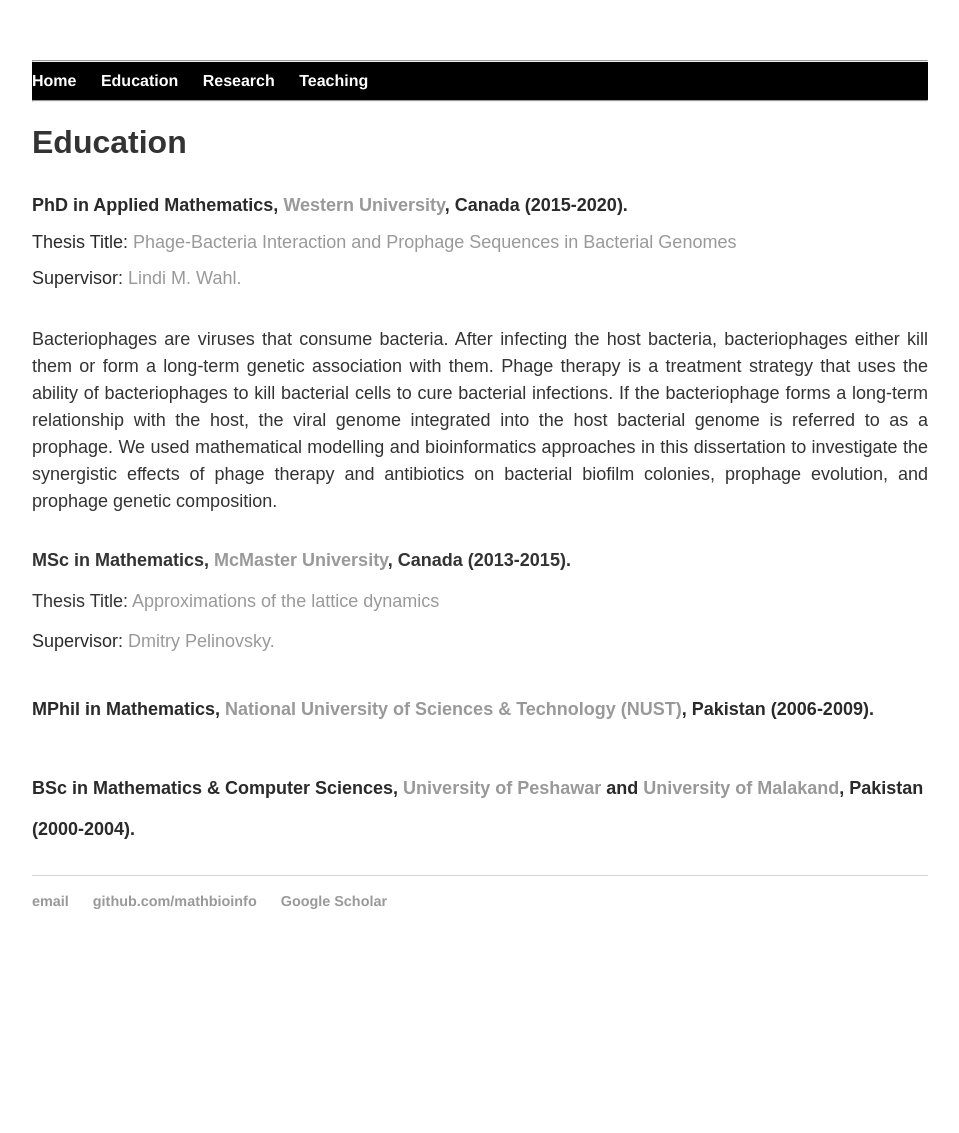
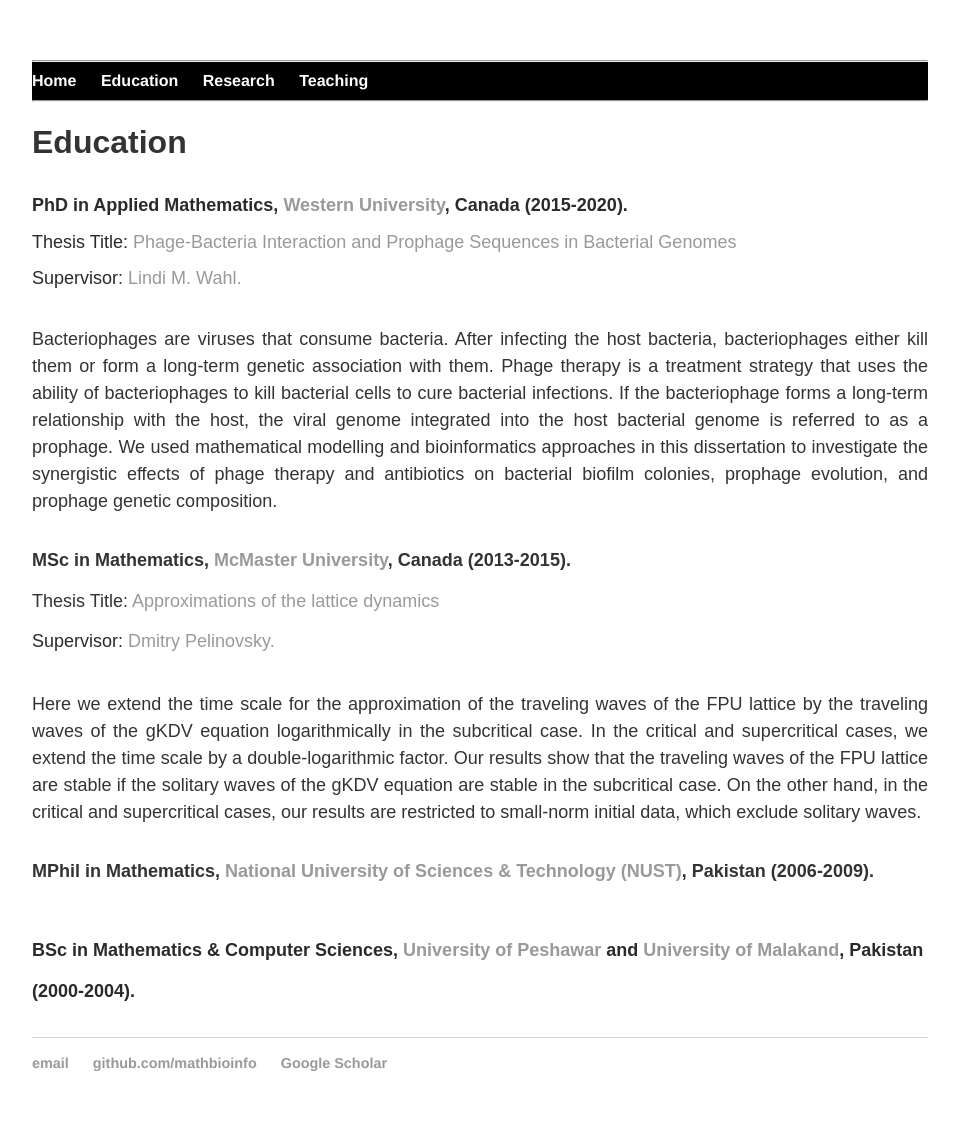
Before and after one commit to MathBioInfo/amjadkhan, a Jekyll site: the page built from Education/index.html, in a window 1280 px wide. Shown: the whole page, without its empty margins (160-1119 px from the left). Built offline with Jekyll 4.4.1, drawn with Linux system fonts in a browser that asks for light colours; before the commit the page ends 971 px from its top, so only the background shows below that.

Commit message:
Update index.html

```diff
--- a/Education/index.html
+++ b/Education/index.html
@@ -40,6 +40,12 @@
 			</strong></a><br />Thesis Title: <a href="https://macsphere.mcmaster.ca/handle/11375/17274" target="_blank">Approximations of the lattice dynamics</a></font><font color="#2a2a2a" size="4">
 			<br> Supervisor: <a href="https://dmpeli.math.mcmaster.ca//" target="_blank">Dmitry Pelinovsky.</a>
 			</p>
+			<p style="text-align:justify;line-height:1"><font size="4">
+			Here we extend the time scale for the approximation of the traveling waves of the FPU lattice by the traveling waves of the gKDV equation logarithmically
+			in the subcritical case. In the critical and supercritical cases, we extend the time scale by a double-logarithmic factor. Our results show that the
+			traveling waves of the FPU lattice are stable if the solitary waves of the gKDV equation are stable in the subcritical case. On the other hand, in the
+			critical and supercritical cases, our results are restricted to small-norm initial data, which exclude solitary waves.
+			</p>
                          <p>
 			<strong> MPhil in Mathematics, <a href="https://nust.edu.pk/" target="_blank"> National University of Sciences & Technology (NUST)</a>, Pakistan (2006-2009).
 			</font><br /><br /><font color="#2a2a2a" size="4">
```
